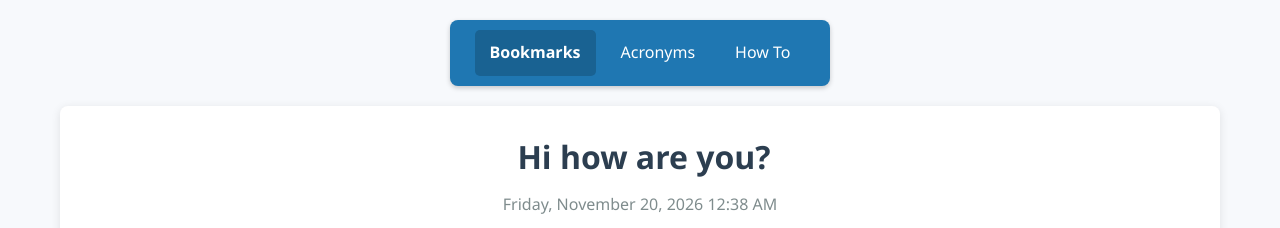
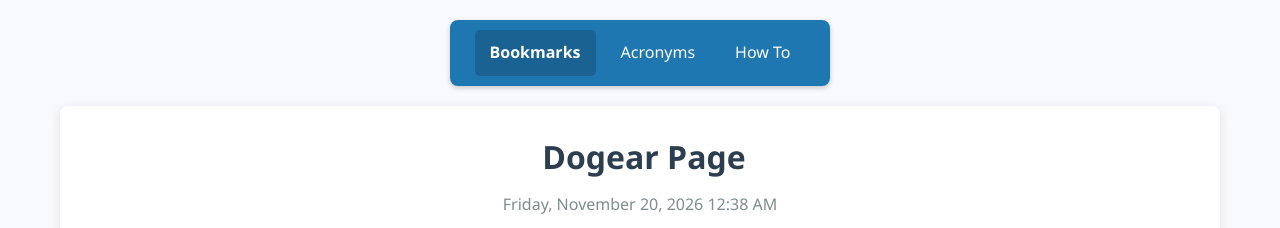
Before and after one commit to dogearpage/dogearpage.github.io, a plain HTML site: page index.html in a window 1280 px wide. Shown: the top 228 px of the page. Drawn offline with nearby package versions, Linux system fonts and the light colour scheme; some icons are missing; a web font is replaced by a local one.

Commit message:
Update index.html
Change page header & title

```diff
--- a/index.html
+++ b/index.html
@@ -5,7 +5,7 @@
     <meta charset="UTF-8">
     <meta name="viewport" content="width=device-width, initial-scale=1.0">
     <link rel="icon" href="./bookmark-favicon.png" type="image/png">
-    <title>Hi how are you?</title>
+    <title>Dogear Page</title>
     <!-- Phosphor icons (regular weight). Pinned version so an upstream release can't change the look. -->
     <script src="https://unpkg.com/@phosphor-icons/web@2.1.1"></script>
     <!-- Duotone weight, used by the "Colorful" icon style -->
@@ -608,7 +608,7 @@
     </div>
 
     <div class="container">
-        <h1 id="pageTitle"><i class="ph ph-bookmarks"></i><span id="headerText">Hi how are you?</span></h1>
+        <h1 id="pageTitle"><i class="ph ph-bookmarks"></i><span id="headerText">Dogear Page</span></h1>
         <div class="header-time" id="currentTime"></div>
 
         <div class="search-container">
@@ -865,7 +865,7 @@
             theme: 'blue',
             iconStyle: 'colorful',
             favicons: false,                        // off by default: it sends every bookmark's domain to Google
-            headerText: 'Hi how are you?',
+            headerText: 'Dogear Page',
             headingFont: 'system',
             bodyFont: 'system',
             descLayout: 'inline',                   // 'inline', 'below' or 'none'
```
